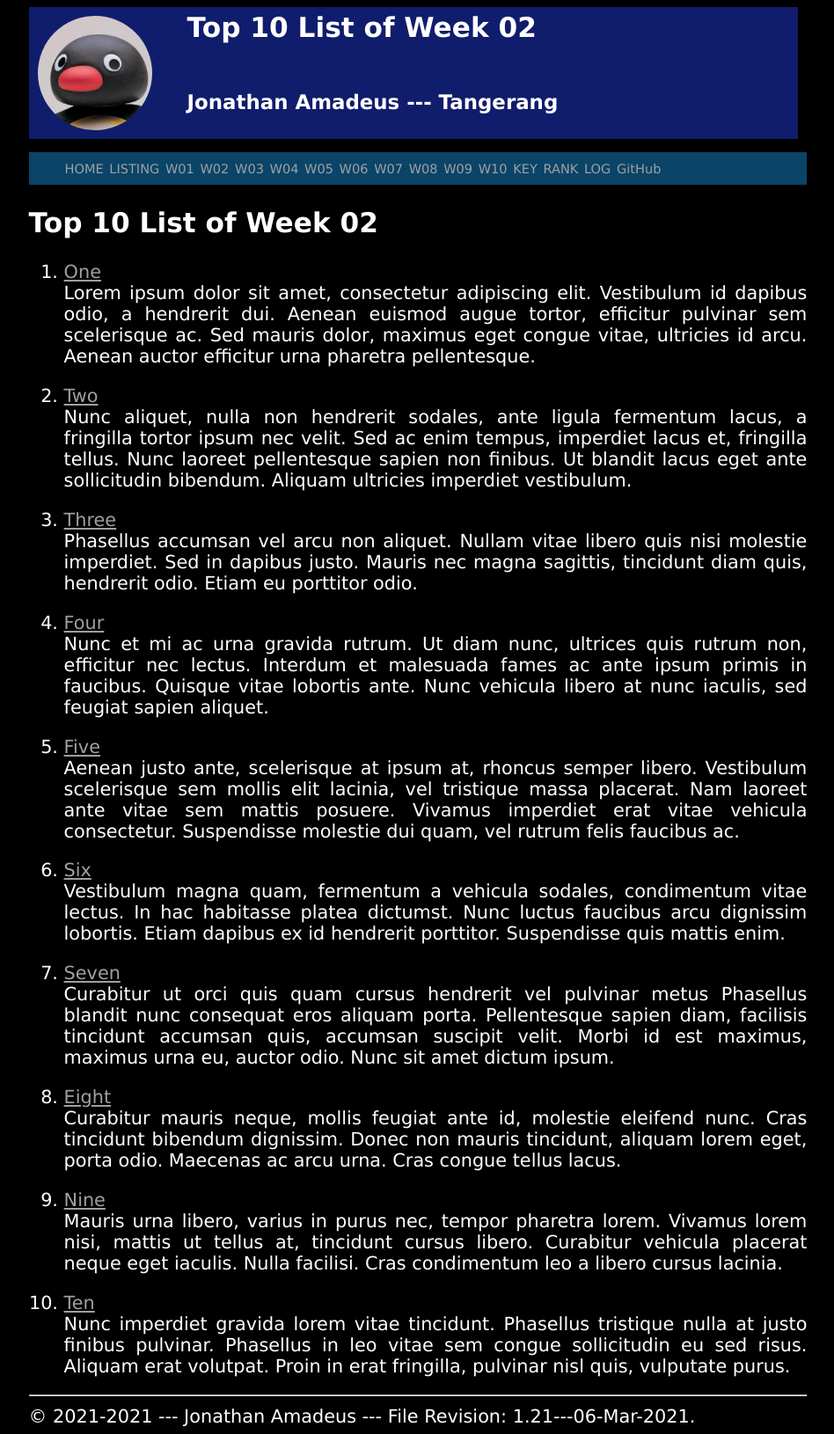
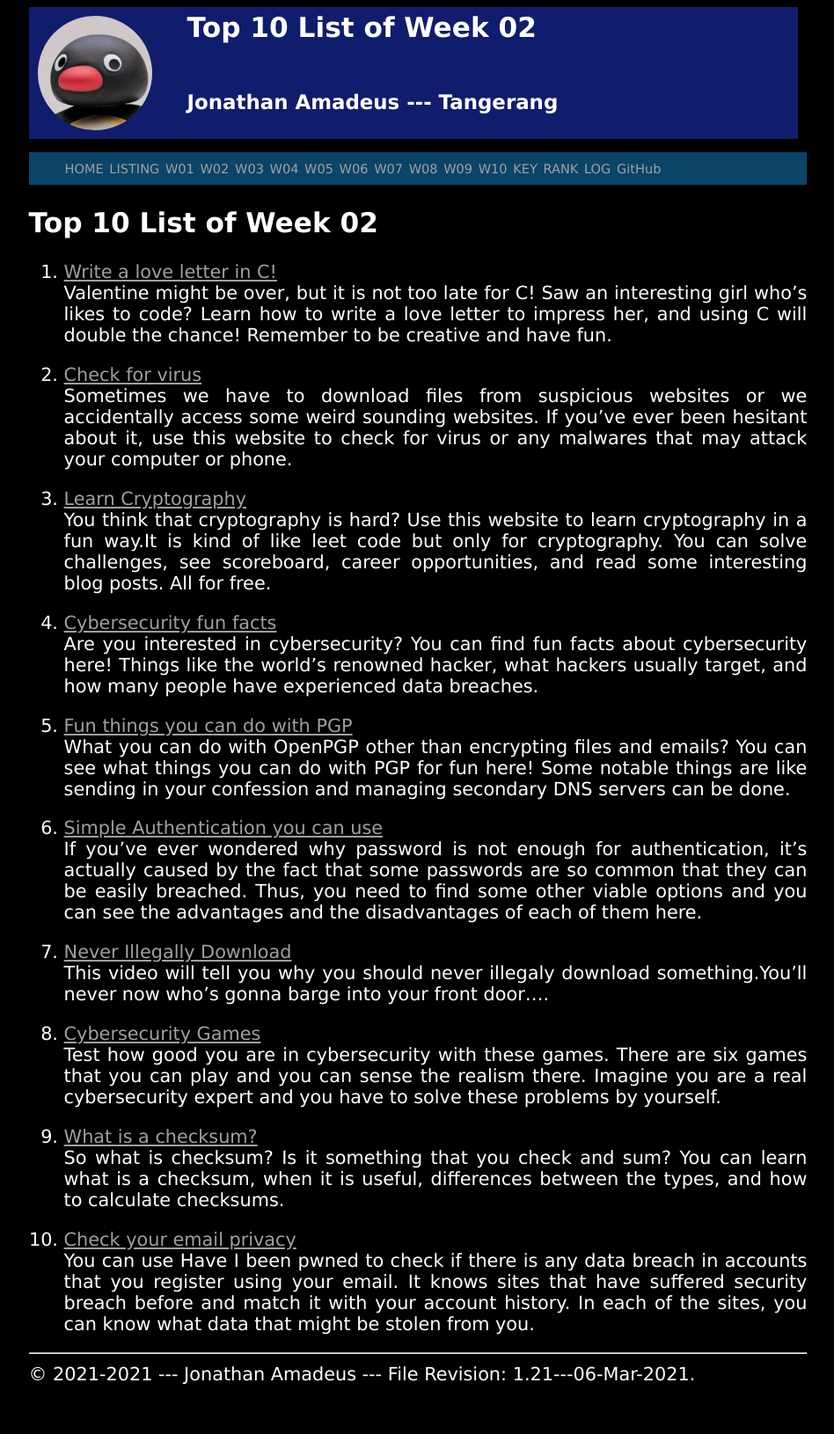
Before and after one commit to HardJoe/os211, a Jekyll site: the page built from w02.md, in a window 1280 px wide. Shown: the whole page at 88% size, without its empty margins (165-1113 px from the left). Built offline with Jekyll 4.4.1, drawn with Linux system fonts in a browser that asks for light colours; our own code applies the rules of GitHub Pages for plain Markdown files; after the commit the page ends 1582 px from its top, so only the background shows below that.

Commit message:
Add top 10 list for W02

```diff
--- a/w02.md
+++ b/w02.md
@@ -5,72 +5,32 @@ permalink: /W02/
 
 # Top 10 List of Week 02
 
-1. [One](https://en.wikipedia.org/wiki/1)<br>
-Lorem ipsum dolor sit amet, consectetur adipiscing elit.
-Vestibulum id dapibus odio, a hendrerit dui.
-Aenean euismod augue tortor, efficitur pulvinar sem scelerisque ac.
-Sed mauris dolor, maximus eget congue vitae, ultricies id arcu.
-Aenean auctor efficitur urna pharetra pellentesque.
+1. [Write a love letter in C!](https://www.intechgrity.com/write-a-love-letter-in-c-programming-language/)<br>
+Valentine might be over, but it is not too late for C! Saw an interesting girl who's likes to code? Learn how to write a love letter to impress her, and using C will double the chance! Remember to be creative and have fun.
 
-2. [Two](https://en.wikipedia.org/wiki/2)<br>
-Nunc aliquet, nulla non hendrerit sodales, ante ligula fermentum lacus, a fringilla tortor ipsum nec velit.
-Sed ac enim tempus, imperdiet lacus et, fringilla tellus.
-Nunc laoreet pellentesque sapien non finibus.
-Ut blandit lacus eget ante sollicitudin bibendum.
-Aliquam ultricies imperdiet vestibulum.
+2. [Check for virus](https://www.virustotal.com/gui/)<br>
+Sometimes we have to download files from suspicious websites or we accidentally access some weird sounding websites. If you've ever been hesitant about it, use this website to check for virus or any malwares that may attack your computer or phone.
 
-3. [Three](https://en.wikipedia.org/wiki/3)<br>
-Phasellus accumsan vel arcu non aliquet.
-Nullam vitae libero quis nisi molestie imperdiet.
-Sed in dapibus justo.
-Mauris nec magna sagittis, tincidunt diam quis, hendrerit odio.
-Etiam eu porttitor odio.
+3. [Learn Cryptography](https://cryptohack.org/)<br>
+You think that cryptography is hard? Use this website to learn cryptography in a fun way.It is kind of like leet code but only for cryptography. You can solve challenges, see scoreboard, career opportunities, and read some interesting blog posts. All for free.
 
-4. [Four](https://en.wikipedia.org/wiki/4)<br>
-Nunc et mi ac urna gravida rutrum.
-Ut diam nunc, ultrices quis rutrum non, efficitur nec lectus.
-Interdum et malesuada fames ac ante ipsum primis in faucibus.
-Quisque vitae lobortis ante.
-Nunc vehicula libero at nunc iaculis, sed feugiat sapien aliquet.
+4. [Cybersecurity fun facts](https://www.ecpi.edu/blog/why-is-cyber-security-interesting-fun-facts-about-the-field)<br>
+Are you interested in cybersecurity? You can find fun facts about cybersecurity here! Things like the world's renowned hacker, what hackers usually target, and how many people have experienced data breaches.
 
-5. [Five](https://en.wikipedia.org/wiki/5)<br>
-Aenean justo ante, scelerisque at ipsum at, rhoncus semper libero.
-Vestibulum scelerisque sem mollis elit lacinia, vel tristique massa placerat.
-Nam laoreet ante vitae sem mattis posuere.
-Vivamus imperdiet erat vitae vehicula consectetur.
-Suspendisse molestie dui quam, vel rutrum felis faucibus ac.
+5. [Fun things you can do with PGP](https://www.lodestar2.com/people/dyork/talks/2004/oclug/funideaswithgnupg.html)<br>
+What you can do with OpenPGP other than encrypting files and emails? You can see what things you can do with PGP for fun here! Some notable things are like sending in your confession and managing secondary DNS servers can be done.
 
-6. [Six](https://en.wikipedia.org/wiki/6)<br>
-Vestibulum magna quam, fermentum a vehicula sodales, condimentum vitae lectus.
-In hac habitasse platea dictumst.
-Nunc luctus faucibus arcu dignissim lobortis.
-Etiam dapibus ex id hendrerit porttitor.
-Suspendisse quis mattis enim.
+6. [Simple Authentication you can use](https://www.alliancetechpartners.com/network-security-authentication/)<br>
+If you've ever wondered why password is not enough for authentication, it's actually caused by the fact that some passwords are so common that they can be easily breached. Thus, you need to find some other viable options and you can see the advantages and the disadvantages of each of them here.
 
-7. [Seven](https://en.wikipedia.org/wiki/7)<br>
-Curabitur ut orci quis quam cursus hendrerit vel pulvinar metus
-Phasellus blandit nunc consequat eros aliquam porta.
-Pellentesque sapien diam, facilisis tincidunt accumsan quis, accumsan suscipit velit.
-Morbi id est maximus, maximus urna eu, auctor odio.
-Nunc sit amet dictum ipsum.
+7. [Never Illegally Download](https://youtu.be/LZgeIReY04c)<br>
+This video will tell you why you should never illegaly download something.You'll never now who's gonna barge into your front door....
 
-8. [Eight](https://en.wikipedia.org/wiki/8)<br>
-Curabitur mauris neque, mollis feugiat ante id, molestie eleifend nunc.
-Cras tincidunt bibendum dignissim.
-Donec non mauris tincidunt, aliquam lorem eget, porta odio.
-Maecenas ac arcu urna.
-Cras congue tellus lacus.
+8. [Cybersecurity Games](https://www.helpsystems.com/blog/break-time-6-cybersecurity-games-youll-love)<br>
+Test how good you are in cybersecurity with these games. There are six games that you can play and you can sense the realism there. Imagine you are a real cybersecurity expert and you have to solve these problems by yourself.
 
-9. [Nine](https://en.wikipedia.org/wiki/9)<br>
-Mauris urna libero, varius in purus nec, tempor pharetra lorem.
-Vivamus lorem nisi, mattis ut tellus at, tincidunt cursus libero.
-Curabitur vehicula placerat neque eget iaculis.
-Nulla facilisi.
-Cras condimentum leo a libero cursus lacinia.
+9. [What is a checksum?](https://www.howtogeek.com/363735/what-is-a-checksum-and-why-should-you-care/)<br>
+So what is checksum? Is it something that you check and sum? You can learn what is a checksum, when it is useful, differences between the types, and how to calculate checksums.
 
-10. [Ten](https://en.wikipedia.org/wiki/10)<br>
-Nunc imperdiet gravida lorem vitae tincidunt.
-Phasellus tristique nulla at justo finibus pulvinar.
-Phasellus in leo vitae sem congue sollicitudin eu sed risus.
-Aliquam erat volutpat.
-Proin in erat fringilla, pulvinar nisl quis, vulputate purus.
+10. [Check your email privacy](https://haveibeenpwned.com/)<br>
+You can use Have I been pwned to check if there is any data breach in accounts that you register using your email. It knows sites that have suffered security breach before and match it with your account history. In each of the sites, you can know what data that might be stolen from you.
```
Also changed, not shown: 1 other file.
